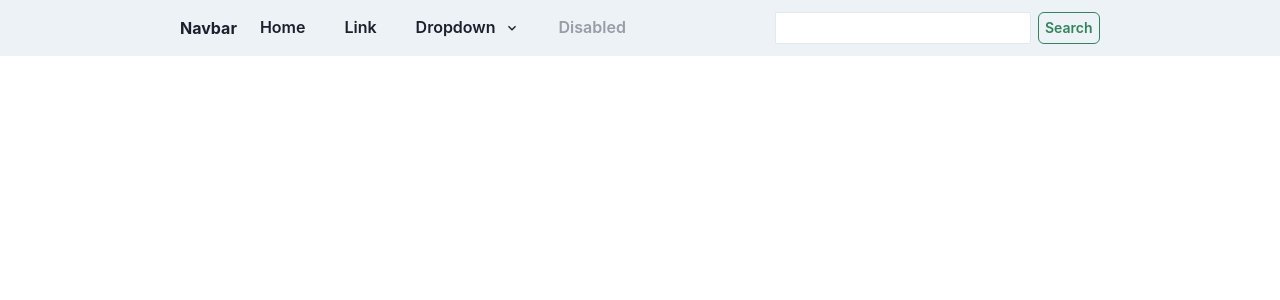
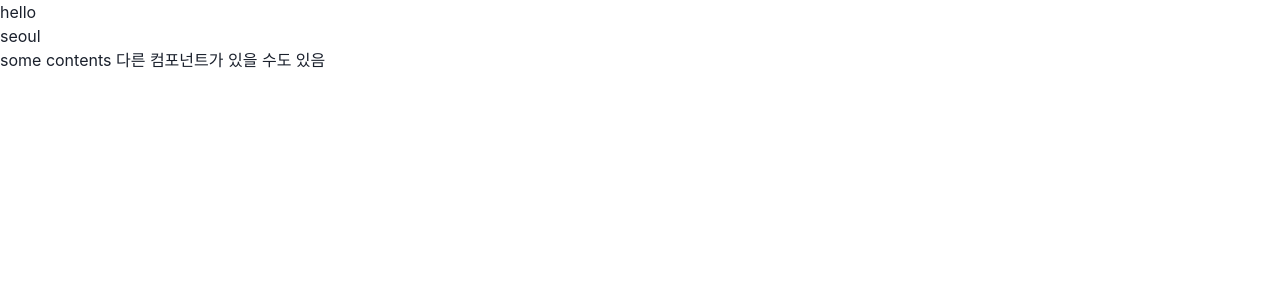
Before and after one commit to azerone52/react20231031, a React (Create React App) app: page / in a window 1280 px wide. Shown: the top 300 px of the page. Built offline with nearby package versions, Linux system fonts and the light colour scheme.

Commit message:
children prop

```diff
--- a/src/App.js
+++ b/src/App.js
@@ -1,57 +1,20 @@
-import React from "react";
-import {
-  Box,
-  Button,
-  Flex,
-  Image,
-  Input,
-  Menu,
-  MenuButton,
-  MenuItem,
-  MenuList,
-} from "@chakra-ui/react";
-import { ChevronDownIcon, DownloadIcon } from "@chakra-ui/icons";
+function MyComp({ text, address, children }) {
+  return (
+    <>
+      <p>{text}</p>
+      <p>{address}</p>
+      <p>{children}</p>
+    </>
+  );
+}
 
 function App(props) {
   return (
-    <Box
-      bg={"gray.100"}
-      px={{ base: "0px", md: "70px", lg: "120px", xl: "180px" }}
-      py="8px"
-    >
-      <Flex justify={"space-between"}>
-        <Flex gap={"7px"} align={"center"}>
-          <Box fontWeight={"bold"}>Navbar</Box>
-          <Button variant={"ghost"}>Home</Button>
-          <Button variant={"ghost"}>Link</Button>
-          <Menu>
-            <MenuButton
-              variant={"ghost"}
-              as={Button}
-              rightIcon={<ChevronDownIcon />}
-            >
-              Dropdown
-            </MenuButton>
-            <MenuList>
-              <MenuItem>Download</MenuItem>
-              <MenuItem>Create a Copy</MenuItem>
-              <MenuItem>Mark as Draft</MenuItem>
-              <MenuItem>Delete</MenuItem>
-              <MenuItem>Attend a Workshop</MenuItem>
-            </MenuList>
-          </Menu>
-          <Button variant={"ghost"} isDisabled>
-            Disabled
-          </Button>
-        </Flex>
-        <Flex gap={"7px"} align={"center"}>
-          <Input size={"sm"} bg={"white"} color={"gray.400"} />
-          <Button size={"sm"} variant={"outline"} colorScheme="green">
-            Search
-          </Button>
-        </Flex>
-      </Flex>
-    </Box>
+    <div>
+      <MyComp text={"hello"} address={"seoul"}>
+        some contents 다른 컴포넌트가 있을 수도 있음
+      </MyComp>
+    </div>
   );
 }
 
```
